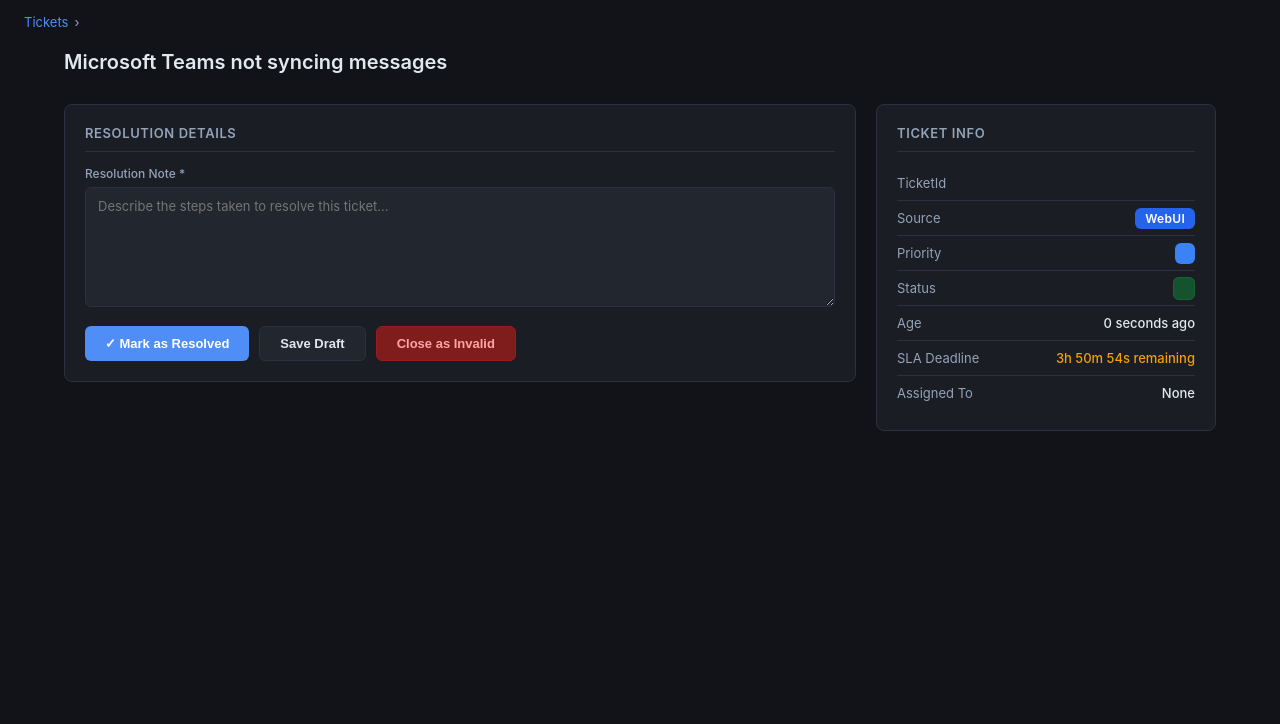
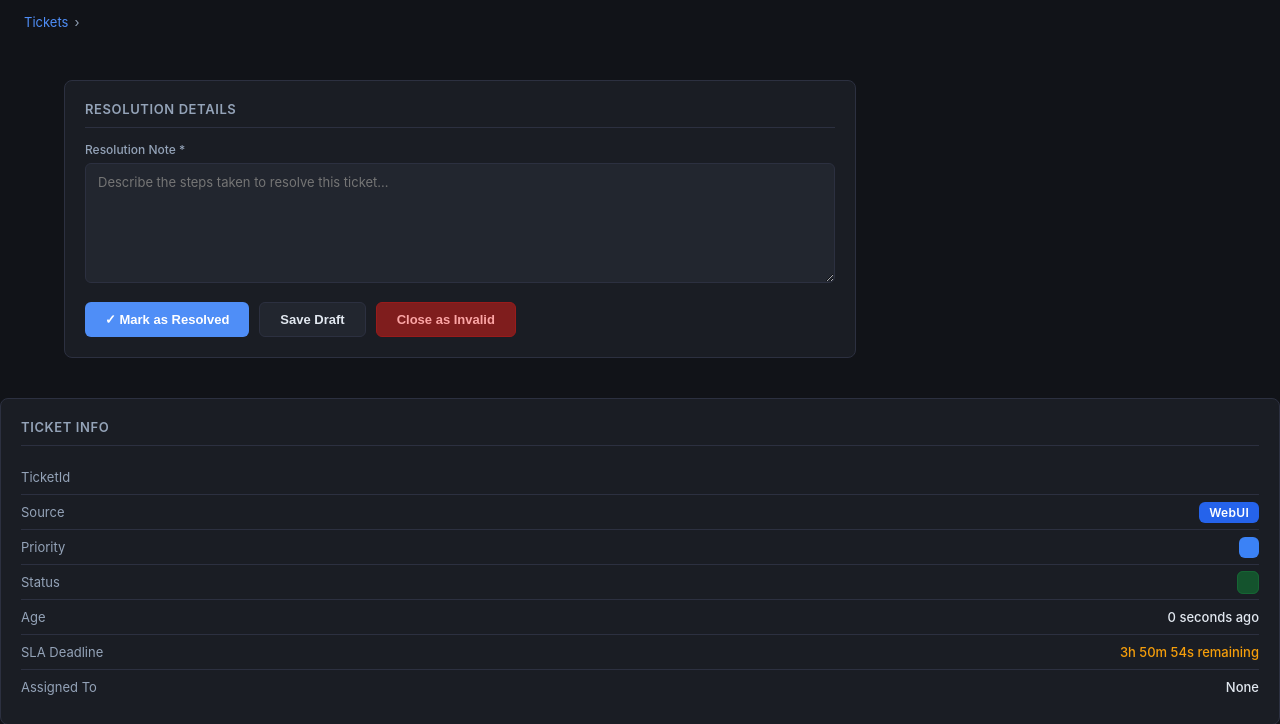
Before and after one commit to JiyaKapoor/ITSM_TicketResolution_UI, a Flask app: template templates/resolve_ticket.html in a window 1280 px wide. Shown: the part 56-780 px from the top of the page. Run offline with Flask 3, Linux system fonts and the light colour scheme; the template is opened without the code that fills it, so the values that code supplies are empty.

Commit message:
resolve_ticket.html updated, all hardcoded vals removed

```diff
--- a/templates/resolve_ticket.html
+++ b/templates/resolve_ticket.html
@@ -256,12 +256,11 @@
   <a href="/agent/tickets">Tickets</a>
   <span>›</span>
 </div>
-
 <!-- PAGE -->
 <div class="page">
   <div class="page-header">
     <div>
-      <div class="ticket-title">Microsoft Teams not syncing messages</div>
+      <div class="ticket-title">{{Ticket.shortDesc}}</div>
     </div>
   </div>
 
@@ -270,11 +269,12 @@
     <div style="display:flex;flex-direction:column;gap:18px;">
 
       <!-- Resolution Form -->
+       <form action="" method="POST">
       <div class="card">
         <div class="card-title">Resolution Details</div>
         <div class="field">
           <label>Resolution Note *</label>
-          <textarea id="resolutionNote" placeholder="Describe the steps taken to resolve this ticket…"></textarea>
+          <textarea id="resolutionNote" placeholder="Describe the steps taken to resolve this ticket…" name="resolution"></textarea>
         </div>
         <div class="actions">
           <button class="btn btn-primary" onclick="resolveTicket()">✓ Mark as Resolved</button>
@@ -282,6 +282,9 @@
           <button class="btn btn-danger" onclick="closeInvalid()">Close as Invalid</button>
         </div>
       </div>
+      </div>
+      </div>
+    </form>
 
     </div>
 
@@ -303,6 +306,8 @@
     </div>
   </div>
 </div>
+
+
 
 <!-- TOAST -->
 <div id="toast">✓ Ticket resolved successfully</div>
```
